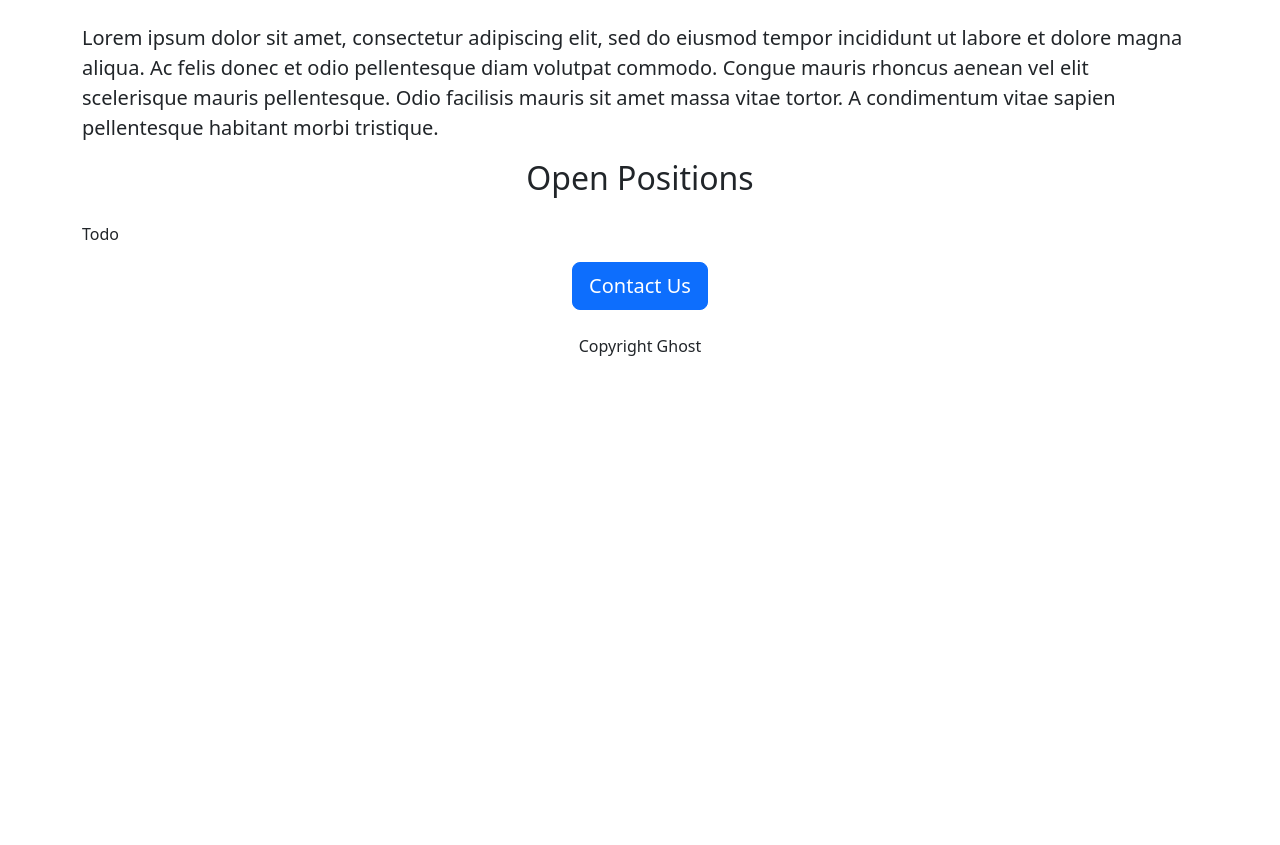
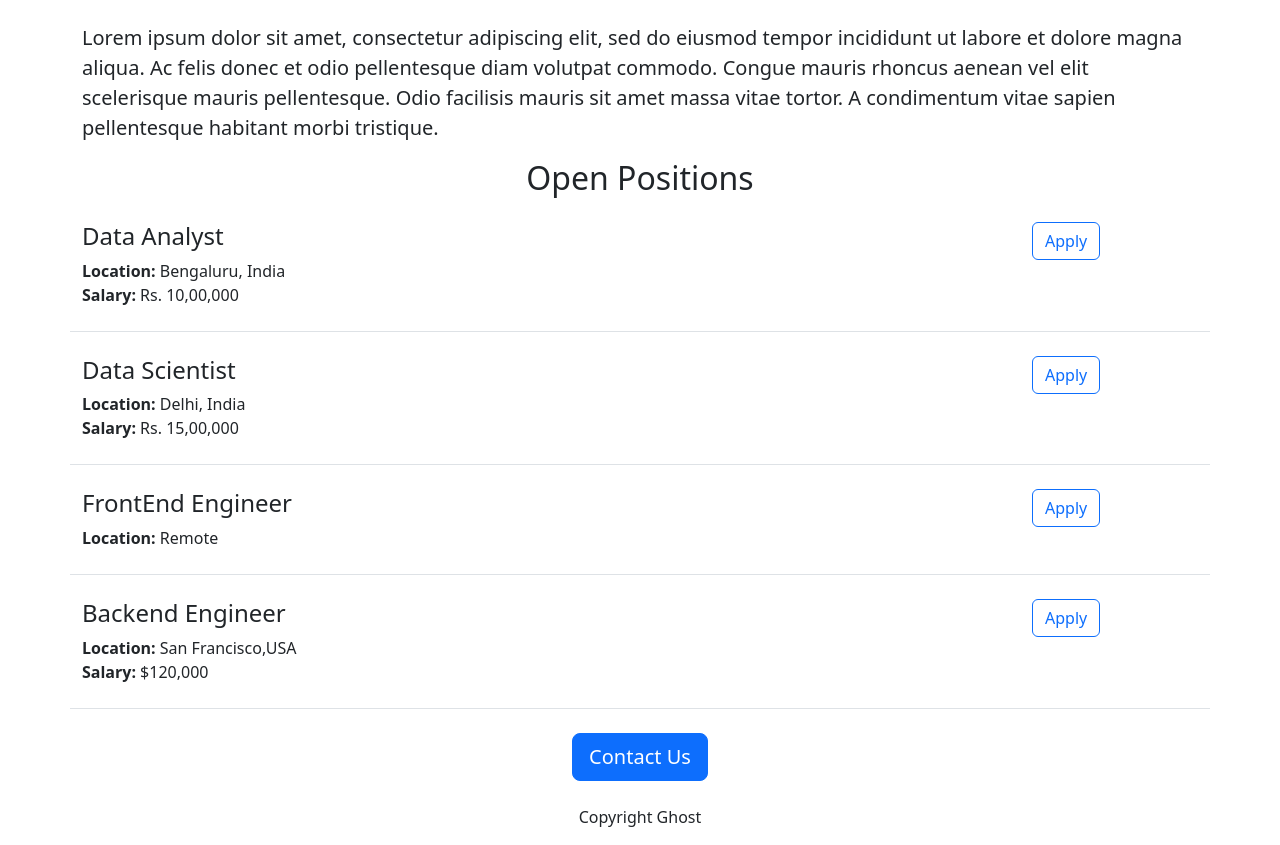
Before and after one commit to SameerThakur17/flask-app, a Flask app: page / in a window 1280 px wide. Shown: the part 487-1332 px from the top of the page. Before the commit the page ends 861 px from the top, so only its background shows below. Run offline with Flask 2, Linux system fonts and the light colour scheme.

Commit message:
dynamic data

```diff
--- a/app.py
+++ b/app.py
@@ -1,11 +1,37 @@
-from flask import Flask, render_template
+from flask import Flask, render_template, jsonify
 
 app = Flask(__name__)
+
+JOBS = [{
+    "id": 1,
+    "title": "Data Analyst",
+    "location": "Bengaluru, India",
+    "salary": "Rs. 10,00,000"
+}, {
+    "id": 2,
+    "title": "Data Scientist",
+    "location": "Delhi, India",
+    "salary": "Rs. 15,00,000"
+}, {
+    "id": 3,
+    "title": "FrontEnd Engineer",
+    "location": "Remote",
+}, {
+    "id": 4,
+    "title": "Backend Engineer",
+    "location": "San Francisco,USA",
+    "salary": "$120,000"
+}]
 
 
 @app.route("/")
 def hello():
-  return render_template("index.html")
+  return render_template("index.html", jobs=JOBS, company="Ghost")
+
+
+@app.route("/api/jobs")
+def list_jobs():
+  return jsonify(JOBS)
 
 
 if __name__ == "__main__":
--- a/templates/index.html
+++ b/templates/index.html
@@ -10,14 +10,18 @@
 </head>
 <body>
   <div class="container ">
-  <h1 class="text-center mt-2 mb-4">Ghost Careers</h1>
+  <h1 class="text-center mt-2 mb-4">{{company}} Careers</h1>
   <img class="img-fluid" id="banner" src="static/banner.png" alt="">
   <h2 class="text-center mt-2 mb-4">About Ghost</h2>
   <p class="lead">
     Lorem ipsum dolor sit amet, consectetur adipiscing elit, sed do eiusmod tempor incididunt ut labore et dolore magna aliqua. Ac felis donec et odio pellentesque diam volutpat commodo. Congue mauris rhoncus aenean vel elit scelerisque mauris pellentesque. Odio facilisis mauris sit amet massa vitae tortor. A condimentum vitae sapien pellentesque habitant morbi tristique.
   </p>
   <h2 class="text-center mt-2 mb-4">Open Positions</h2>
-  <p>Todo</p>
+  <div class="con tainer">
+    {%for job in jobs %}
+    {% include "jobitems.html" %}
+    {% endfor %}
+  </div>
     <div class="text-center">
     <button class="btn btn-primary btn-lg">Contact Us</button>
       <p class="mt-4">
--- /dev/null
+++ b/templates/jobitems.html
@@ -0,0 +1,17 @@
+<div class="mb-4 border-bottom pb-4 row">
+  <div class="col-10">
+    <h4> {{job["title"]}}</h4>
+    <div>
+      <b>Location:</b> {{job["location"]}}
+    </div>
+    {% if "salary" in job %}
+    <div>
+      <b>Salary:</b> {{job["salary"]}}
+    </div>
+    {% endif %}
+  </div>
+  <div class="col-2">
+    <button type="button" class="btn btn-outline-primary">Apply</button>
+  </div>
+
+</div>
```
